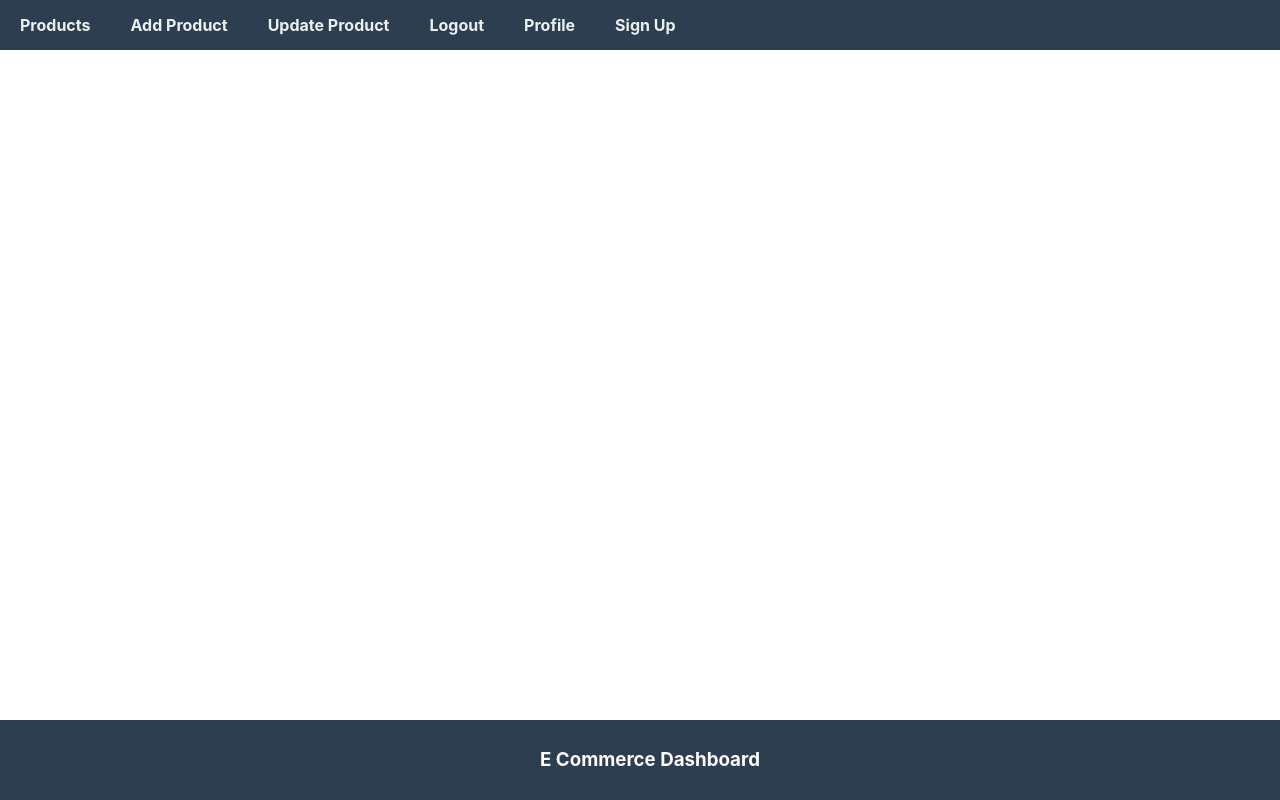
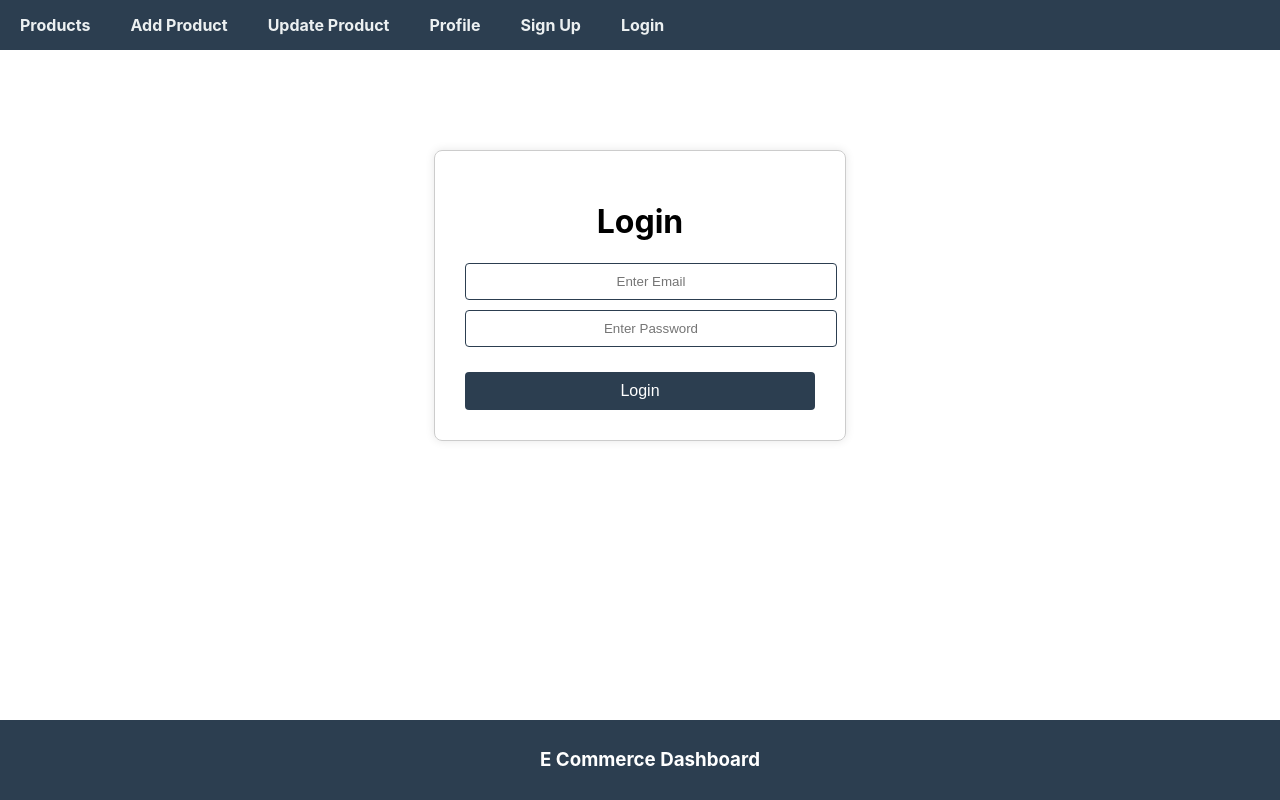
Before and after one commit to phsp-manpreetkaur/E-Dashboard, a React (Create React App) app in the folder front_end/: page /login in a window 1280 px wide. Built offline with nearby package versions, Linux system fonts and the light colour scheme.

Commit message:
set product api

```diff
--- a/front_end/src/App.css
+++ b/front_end/src/App.css
@@ -46,6 +46,16 @@
   box-shadow: 0 0 10px rgba(0, 0, 0, 0.1);
 }
 
+.login{
+  width: 350px;
+  margin: 100px auto;        /* centers horizontally */
+  text-align: center;
+  padding: 30px;
+  border: 1px solid #ccc;
+  border-radius: 8px;
+  box-shadow: 0 0 10px rgba(0, 0, 0, 0.1);
+}
+
 /* Input fields */
 .inputbox {
   display: block;
@@ -71,6 +81,22 @@
 }
 
 .signup-btn:hover {
+  background-color: #34495e;
+}
+
+.login-btn {
+  width: 100%;
+  padding: 10px;
+  margin-top: 15px;
+  background-color: #2c3e50;
+  color: white;
+  border: none;
+  border-radius: 4px;
+  font-size: 16px;
+  cursor: pointer;
+}
+
+.login-btn:hover {
   background-color: #34495e;
 }
 
--- a/front_end/src/App.js
+++ b/front_end/src/App.js
@@ -2,21 +2,31 @@ import './App.css';
 import Nav from './components/Nav';
 import { BrowserRouter, Routes, Route } from 'react-router-dom';
 import Footer from './components/footer';
-import SignUp from './components/sign_up';
+import SignUp from './components/signup';
+import PrivateComponent from './components/PrivateComponent';
+import Login from './components/Login';
 
 function App() {
   return (
     <div className="App">
       <BrowserRouter>
         <Nav />
+
         <Routes>
-          <Route path="/" element={<h1>Product listing component</h1>} />
-          <Route path="/add" element={<h1>Add Product component</h1>} />
-          <Route path="/update" element={<h1>Update Product component</h1>} />
-          <Route path="/logout" element={<h1>Logout component</h1>} />
-          <Route path="/profile" element={<h1>Profile component</h1>} />
-          <Route path="/sign_up" element={<SignUp />} />
+
+
+          <Route element={<PrivateComponent />}>
+            <Route path="/" element={<h1>Product listing component</h1>} />
+            <Route path="/add" element={<h1>Add Product component</h1>} />
+            <Route path="/update" element={<h1>Update Product component</h1>} />
+            <Route path="/logout" element={<h1>Logout component</h1>} />
+            <Route path="/profile" element={<h1>Profile component</h1>} />
+          </Route>
+
+          <Route path="/signup" element={<SignUp />} />
+          <Route path="/login" element={<Login />} />
         </Routes>
+
       </BrowserRouter>
       <Footer />
     </div>
--- /dev/null
+++ b/front_end/src/components/Login.js
@@ -0,0 +1,39 @@
+import React, { useState } from "react";
+
+const Login = () => {
+  const [email, setEmail] = useState('');
+  const [password, setPassword] = useState('');
+
+  const handleLogin = async () => {
+    console.log(email, password);
+    // Add login logic here
+  };
+
+  return (
+    <div className="login">
+      <h1>Login</h1>
+
+      <input
+        type="text"
+        className="inputbox"
+        placeholder="Enter Email"
+        value={email}
+        onChange={(e) => setEmail(e.target.value)}
+      />
+
+      <input
+        type="password"
+        className="inputbox"
+        placeholder="Enter Password"
+        value={password}
+        onChange={(e) => setPassword(e.target.value)}
+      />
+
+      <button className="login-btn" onClick={handleLogin}>
+        Login
+      </button>
+    </div>
+  );
+};
+
+export default Login;
--- a/front_end/src/components/Nav.js
+++ b/front_end/src/components/Nav.js
@@ -1,17 +1,29 @@
 import React from 'react';
-import { Link } from 'react-router-dom';
+import { Link, useNavigate } from 'react-router-dom';
+
+const Nav = () => {
+  const auth = JSON.parse(localStorage.getItem("user"));
+  const navigate = useNavigate();
+
+const logout = () => {
+  localStorage.removeItem("user");  // ✅ instead of clear()
+  navigate('/signup');
+};
 
 
-
-const Nav = () => {
   return (
     <ul className="nav-ul">
       <li><Link to="/">Products</Link></li>
       <li><Link to="/add">Add Product</Link></li>
       <li><Link to="/update">Update Product</Link></li>
-      <li><Link to="/logout">Logout</Link></li>
       <li><Link to="/profile">Profile</Link></li>
-      <li><Link to="/sign_up">Sign Up</Link></li>
+
+      <li> {auth ? <Link to="#" onClick={logout}>Logout</Link>
+ :
+       <Link to="/signup">Sign Up</Link>}</li>
+       <li><Link to="/login">Login</Link></li>
+
+
     </ul>
   );
 };
--- /dev/null
+++ b/front_end/src/components/PrivateComponent.js
@@ -0,0 +1,10 @@
+import React from "react";
+import { Navigate, Outlet } from "react-router-dom";
+
+
+const PrivateComponent = () => {
+    const auth = localStorage.getItem("user");
+    return auth? <Outlet /> : <Navigate to="/signup" />;
+}
+
+export default PrivateComponent;
--- a/front_end/src/components/sign_up.js
+++ /dev/null
@@ -1,50 +0,0 @@
-import React,{useState} from 'react';
-import { useNavigate } from 'react-router-dom';
-
-const SignUp = () => {
-    const [name, setName] = useState('');
-    const [email, setEmail] = useState('');
-    const [password, setPassword] = useState('');
-    const navigator = useNavigate();
-
-    const collectData = async () => {
-    console.warn(name, email, password);
-
-    const res = await fetch("http://localhost:5000/register", {
-        method: 'POST',
-        body: JSON.stringify({ name, email, password }),
-        headers: {
-            "Content-Type": "application/json"
-        }
-    });
-
-    const result = await res.json();  // ✅ parse JSON correctly
-    console.warn(result);
-    if(result)
-    {
-          navigator('/');
-    }
-
-
-    localStorage.setItem("user-info", JSON.stringify(result)); // Save user info to localStorage
-
-  };
-
-  return (
-    <div className="register">
-      <h1>Register</h1>
-      <input className="inputbox" type="text"
-       placeholder="Enter Name" value={name} onChange={(e) => setName(e.target.value)} />
-
-      <input className="inputbox" type="email"
-       placeholder="Enter Email" value={email} onChange={(e) => setEmail(e.target.value)} />
-
-      <input className="inputbox" type="password"
-       placeholder="Enter Password" value={password} onChange={(e) => setPassword(e.target.value)} />
-
-      <button onClick={collectData} className="signup-btn">Sign Up</button>
-    </div>
-  );
-};
-
-export default SignUp;
--- /dev/null
+++ b/front_end/src/components/signup.js
@@ -0,0 +1,43 @@
+import React, { useState, useEffect } from 'react';
+import { useNavigate } from 'react-router-dom';
+
+const SignUp = () => {
+  const [name, setName] = useState('');
+  const [email, setEmail] = useState('');
+  const [password, setPassword] = useState('');
+  const navigate = useNavigate();
+
+useEffect(() => {
+  const auth = localStorage.getItem("user");
+  if (auth) {
+    navigate('/');
+  }
+}, [navigate]);   // ✅ FIX
+
+
+  const collectData = async () => {
+    let result = await fetch("http://localhost:5000/register", {
+      method: 'POST',
+      body: JSON.stringify({ name, email, password }),
+      headers: { "Content-Type": "application/json" }
+    });
+    result = await result.json();
+    localStorage.setItem("user", JSON.stringify(result));
+    if (result) navigate('/');
+  };
+
+  return (
+    <div className="register">
+      <h1>Register</h1>
+      <input className="inputbox" type="text" placeholder="Enter Name"
+        value={name} onChange={(e) => setName(e.target.value)} />
+      <input className="inputbox" type="email" placeholder="Enter Email"
+        value={email} onChange={(e) => setEmail(e.target.value)} />
+      <input className="inputbox" type="password" placeholder="Enter Password"
+        value={password} onChange={(e) => setPassword(e.target.value)} />
+      <button onClick={collectData} className="signup-btn">Sign Up</button>
+    </div>
+  );
+};
+
+export default SignUp;
```
Also changed, not shown: 1 other file (tests, documents, lock files or other folders).
